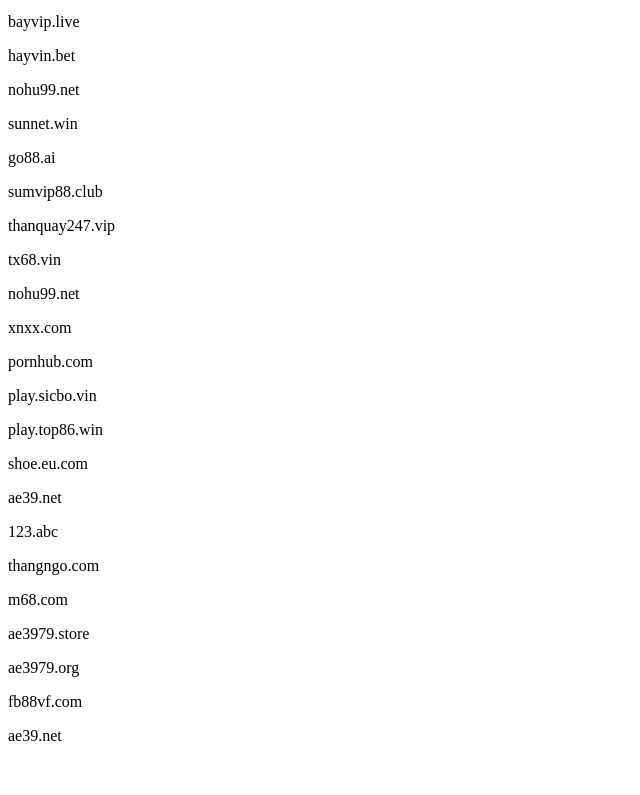
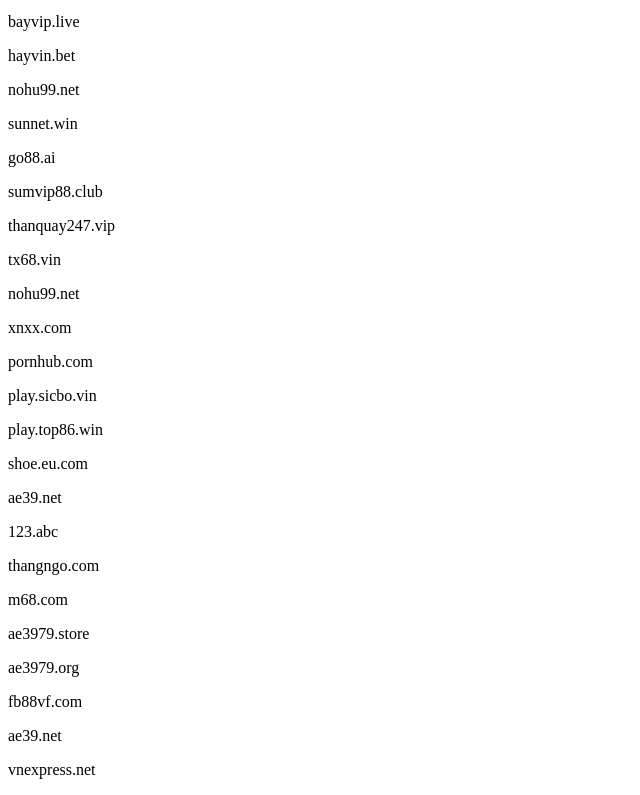
Before and after one commit to ThangNgo68/webcam, a plain HTML site: page index.html in a window 1280 px wide. Shown: the part 1227-2022 px from the top of the page, without its empty margins (0-640 px from the left). Before the commit the page ends 1988 px from the top, so only its background shows below. Drawn offline with Linux system fonts and the light colour scheme.

Commit message:
Update index.html

```diff
--- a/index.html
+++ b/index.html
@@ -60,6 +60,7 @@
 <p>ae3979.org</p>
 <p>fb88vf.com</p>
 <p>ae39.net</p>
+<p>vnexpress.net</p>
     </header>
     </body>
 </html>
```
